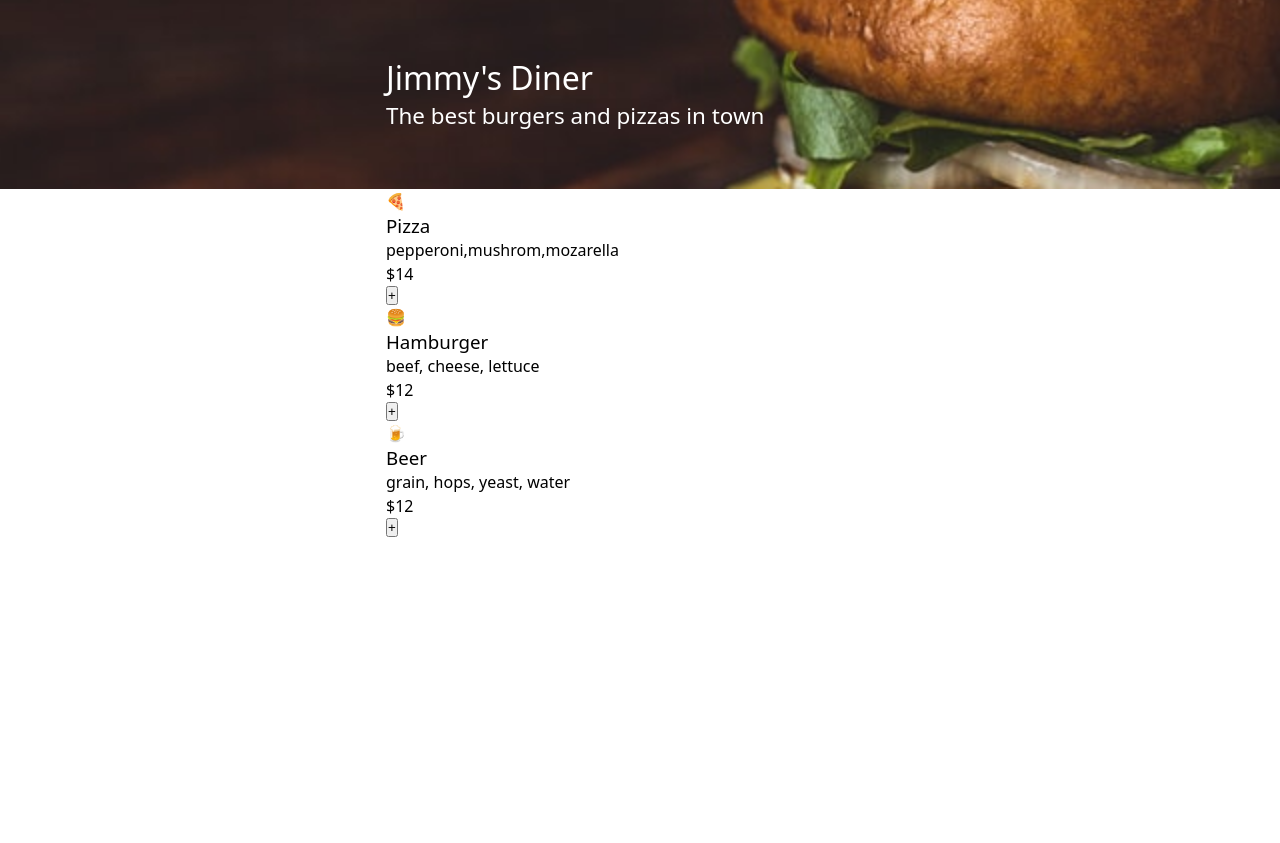
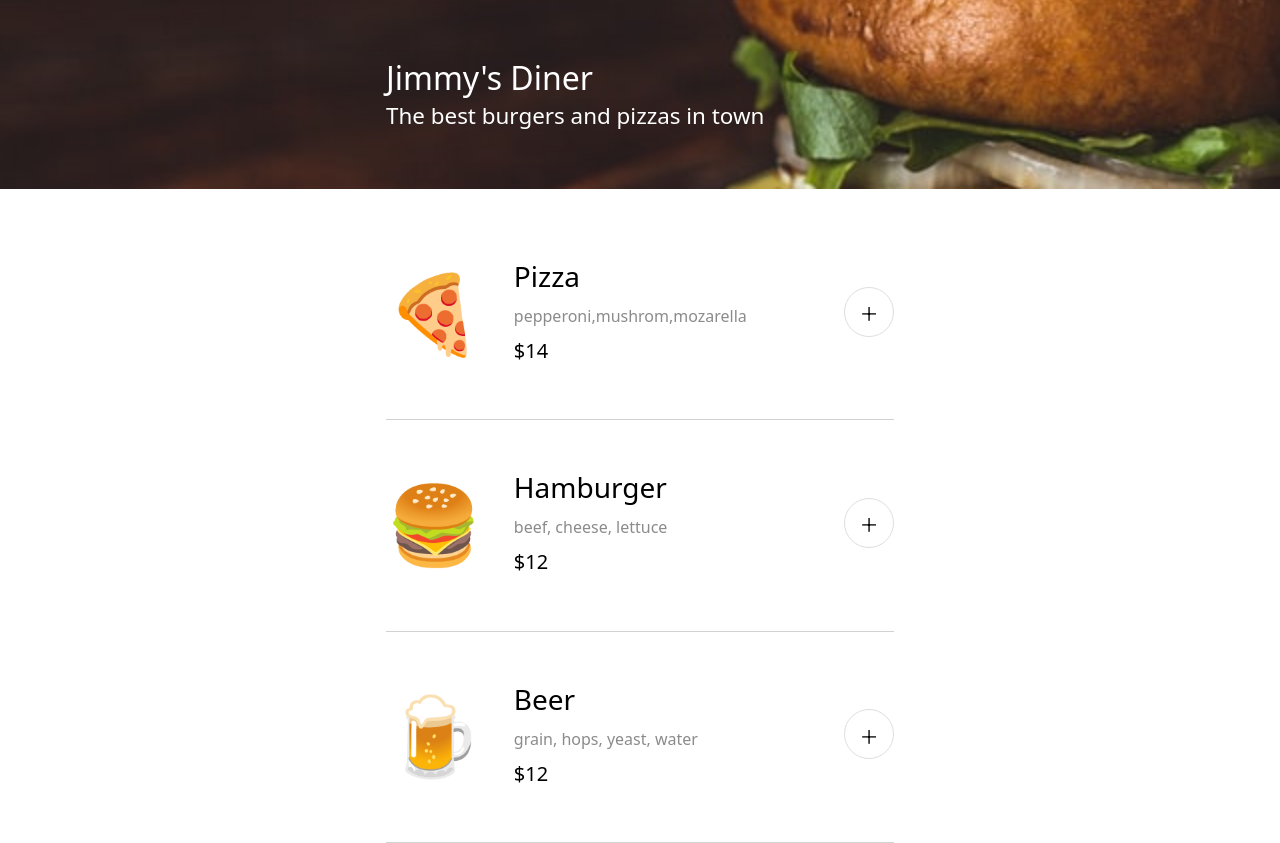
Before and after one commit to bluepersia/restaurant-app-3, a website: page index.html in a window 1280 px wide. Before the commit the page ends 800 px from the top, so only its background shows below. Drawn offline with Linux system fonts and the light colour scheme; a web font is replaced by a local one.

Commit message:
Menu CSS styling

```diff
--- a/index.html
+++ b/index.html
@@ -19,6 +19,8 @@
 
     <!--Blocks-->
     <link rel="stylesheet" href="./src/css/blocks/header/header.css" />
+    <link rel="stylesheet" href="./src/css/blocks/menu/menu.css" />
+    <link rel="stylesheet" href="./src/css/blocks/menu-item/menu-item.css" />
   </head>
 
   <body>
--- /dev/null
+++ b/src/css/blocks/menu-item/menu-item.css
@@ -0,0 +1,46 @@
+.menu-item {
+  display: flex;
+  align-items: center;
+  padding-bottom: 3.125em;
+  border-bottom: solid 1px var(--color-light-gray-2);
+}
+
+.menu-item__emoji {
+  font-size: 4.8rem;
+  margin-right: 2rem;
+}
+
+.menu-item__name {
+  font-size: 1.75rem;
+  margin-bottom: 0.32em;
+}
+
+.menu-item__ingredients {
+  color: var(--color-gray);
+  margin-bottom: 0.5em;
+}
+
+.menu-item__price {
+  font-size: 1.25rem;
+}
+
+.menu-item__add {
+  font-family: var(--font-inter);
+  margin-left: auto;
+  width: 1.5625em;
+  height: 1.5625em;
+  display: flex;
+  justify-content: center;
+  align-items: center;
+  font-size: 2rem;
+  border-radius: 50%;
+  border: solid 1.5px var(--color-light-gray);
+  background-color: transparent;
+  transition: background-color 300ms;
+  cursor: pointer;
+}
+
+.menu-item__add:hover,
+.menu-item__add:focus {
+  background-color: var(--color-light-gray);
+}
--- /dev/null
+++ b/src/css/blocks/menu/menu.css
@@ -0,0 +1,9 @@
+.menu {
+  padding: 4.1em 0 0;
+}
+
+.menu__list {
+  display: flex;
+  flex-direction: column;
+  row-gap: 2.81em;
+}
```
